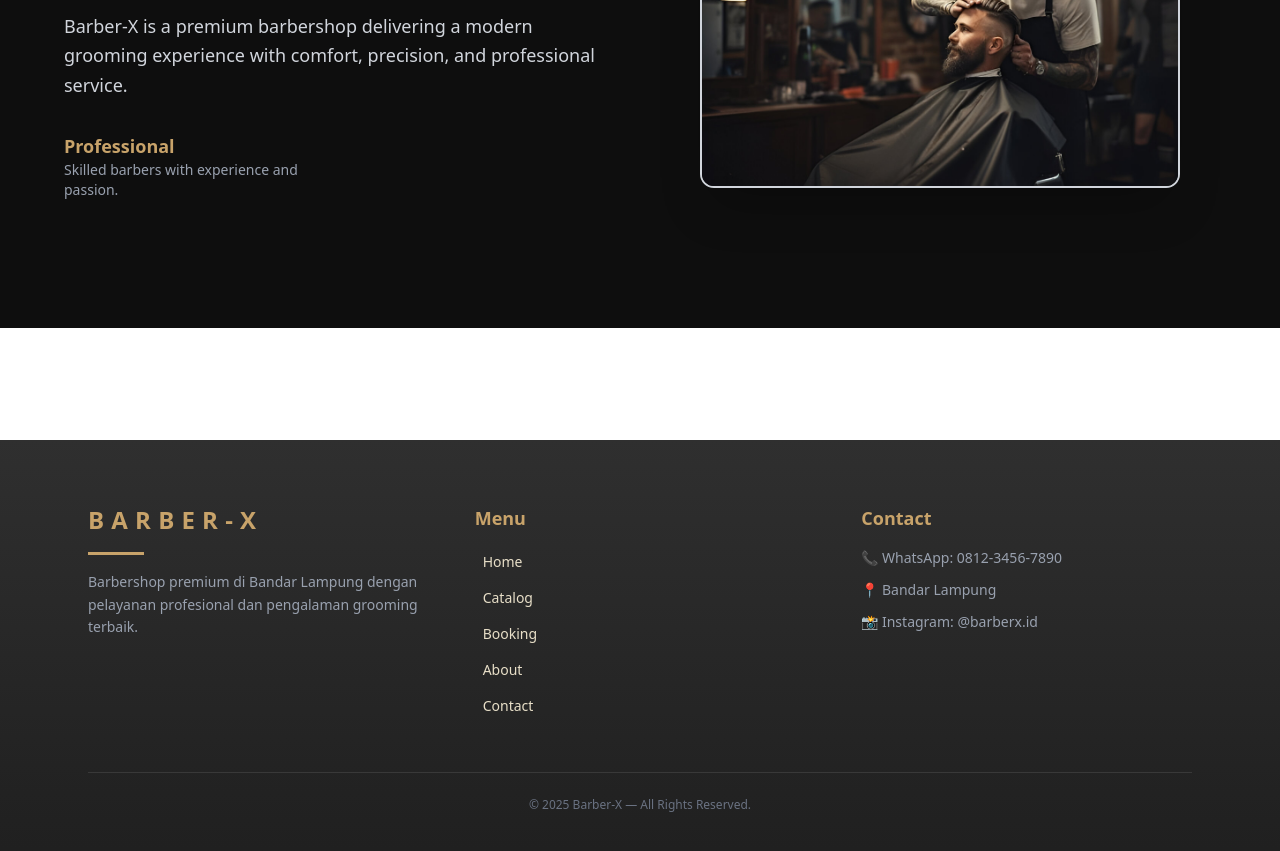
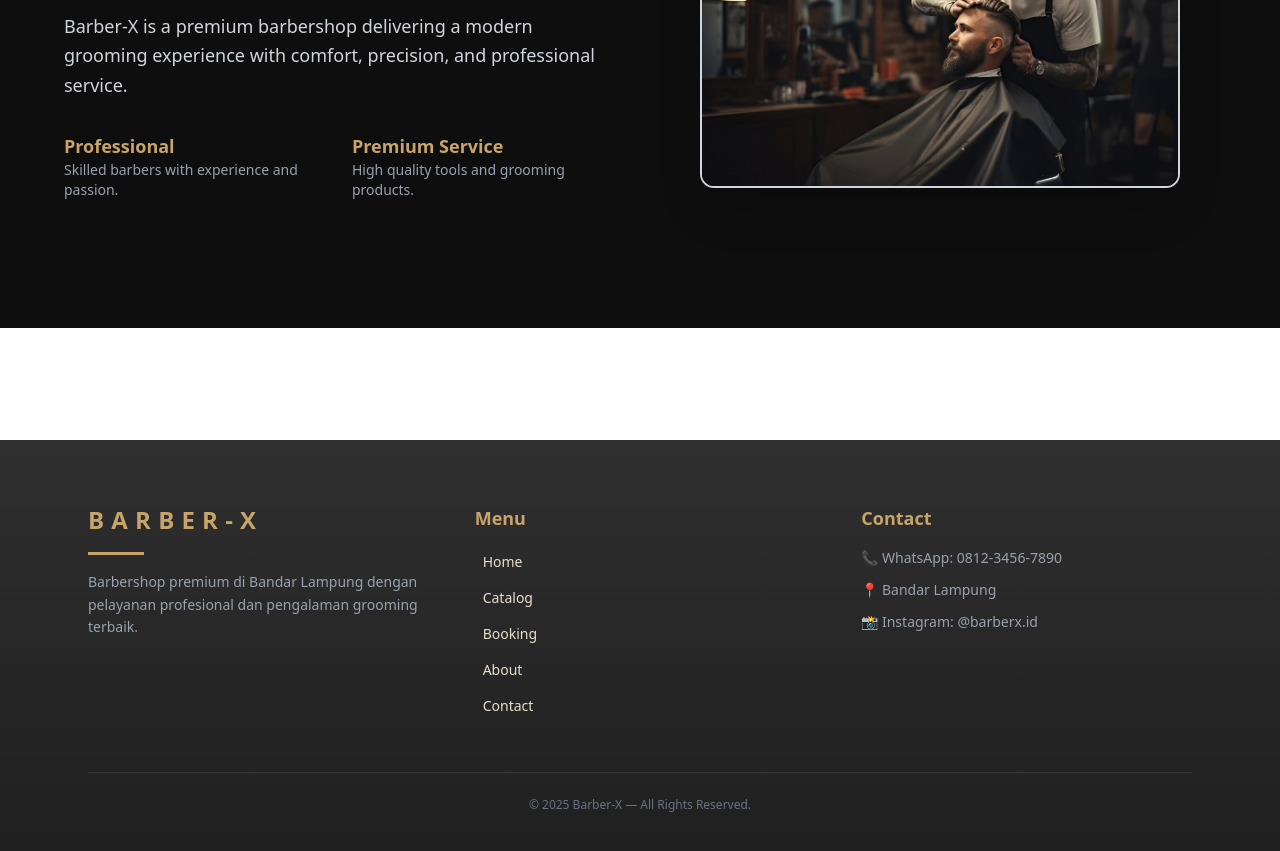
Before and after one commit to NaswaNovellia-23312014/Barber-x, a Next.js app in the folder web/: page / in a window 1280 px wide. Shown: the part 1080-1931 px from the top of the page. Built offline with nearby package versions, Linux system fonts and the light colour scheme.

Commit message:
feat: tambahkan daftar keunggulan premium barber pada about section

```diff
--- a/web/src/app/(main)/page.tsx
+++ b/web/src/app/(main)/page.tsx
@@ -58,6 +58,8 @@ export default function Home() {
             <div className="grid grid-cols-2 gap-6 mt-8">
               {[
                 ["Professional", "Skilled barbers with experience and passion."],
+                                ["Premium Service", "High quality tools and grooming products."],
+
 
               ].map(([title, desc]) => (
                 <div key={title}>
```
